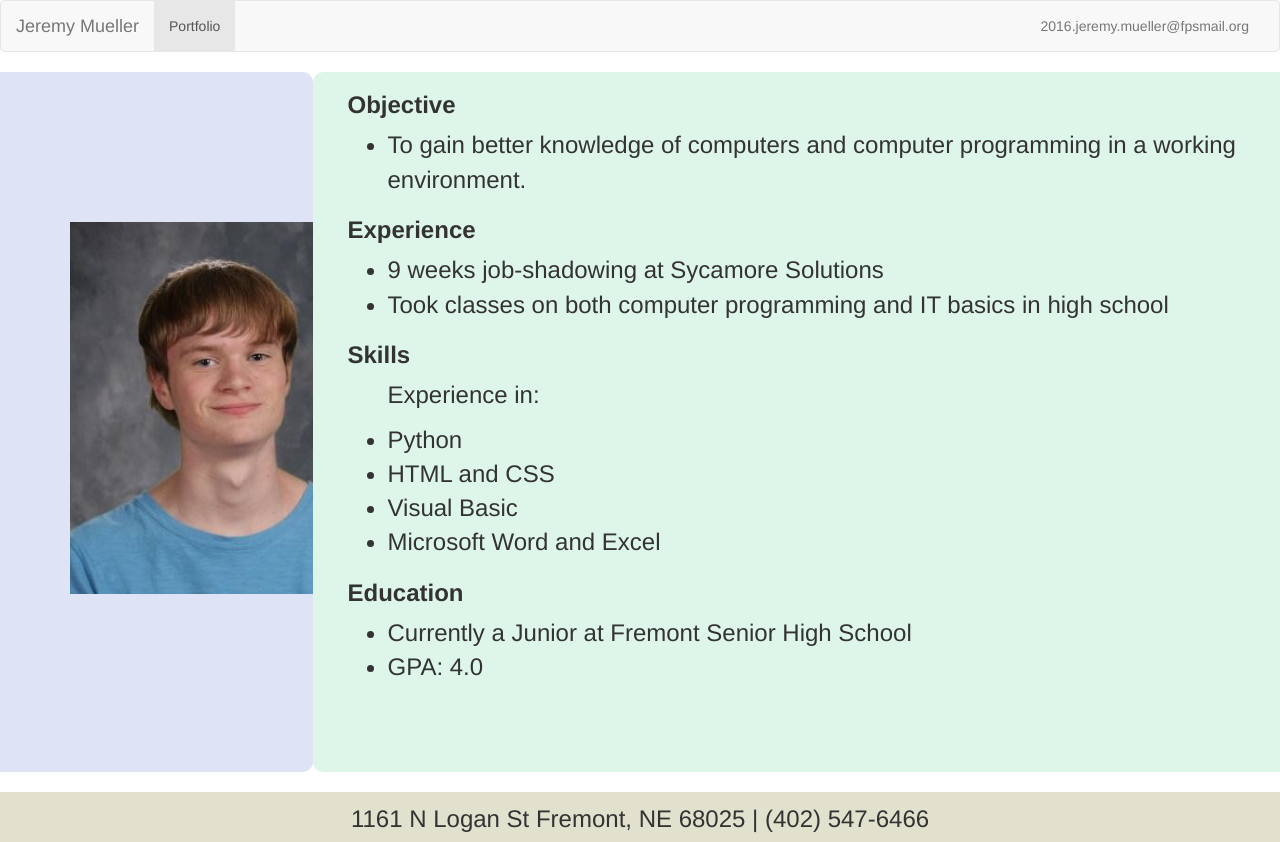
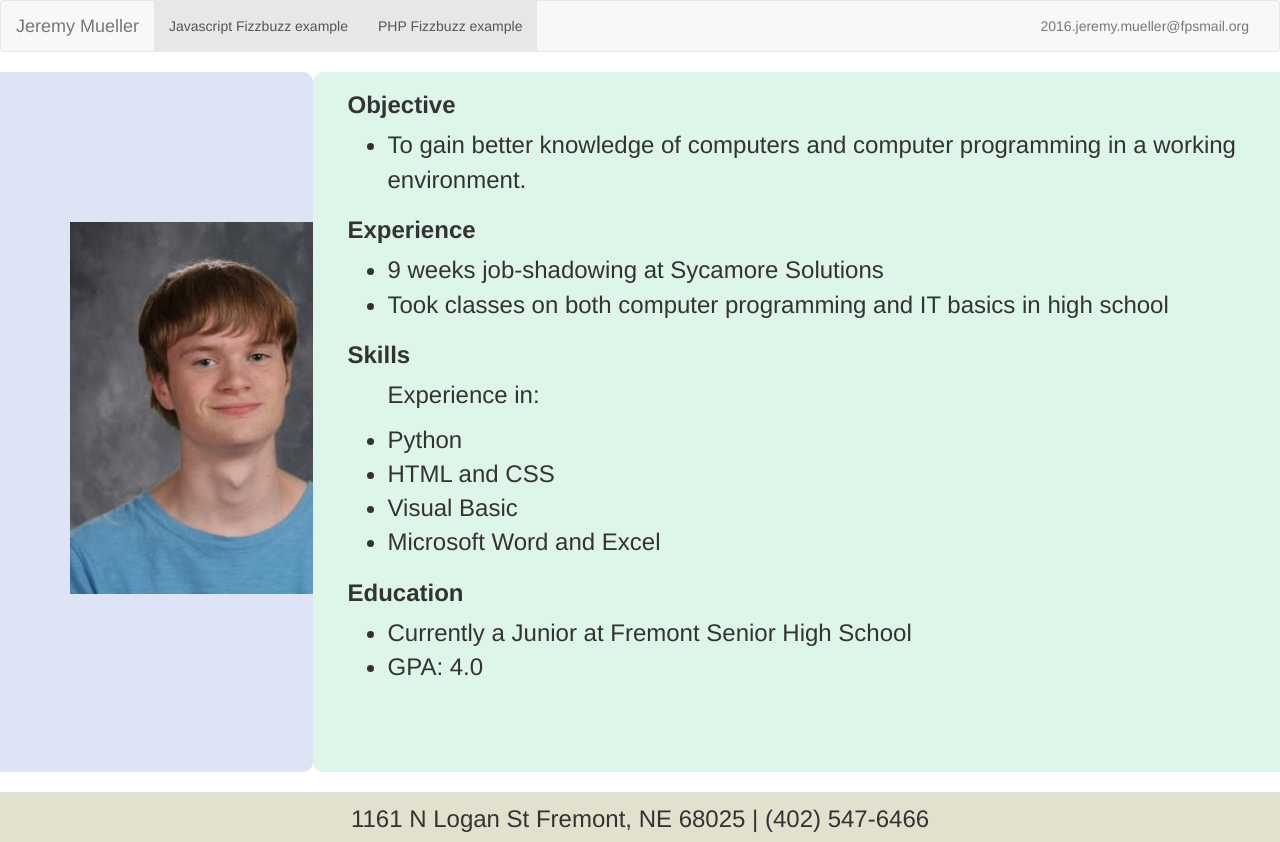
Before and after one commit to xmanick/resume, a plain HTML site: page index.html in a window 1280 px wide. Drawn offline with Linux system fonts and the light colour scheme.

Commit message:
fizzbuzz add

```diff
--- a/index.html
+++ b/index.html
@@ -23,7 +23,8 @@
     <!-- Collect the nav links, forms, and other content for toggling -->
     <div class="collapse navbar-collapse" id="bs-example-navbar-collapse-1">
       <ul class="nav navbar-nav">
-        <li class="active"><a href="#">Portfolio</a></li>
+        <li class="active"><a href="http://xmanick.github.io/fizzbuzz_javascript/">Javascript Fizzbuzz example</a></li>
+		<li class="active"><a href="http://xmanick.github.io/fizzbuzz_php/">PHP Fizzbuzz example</a></li>
       </ul>
       <ul class="nav navbar-nav navbar-right">
         <li><a href="mailto:2016.jeremy.mueller@fpsmail.org">2016.jeremy.mueller@fpsmail.org</a></li>
```
